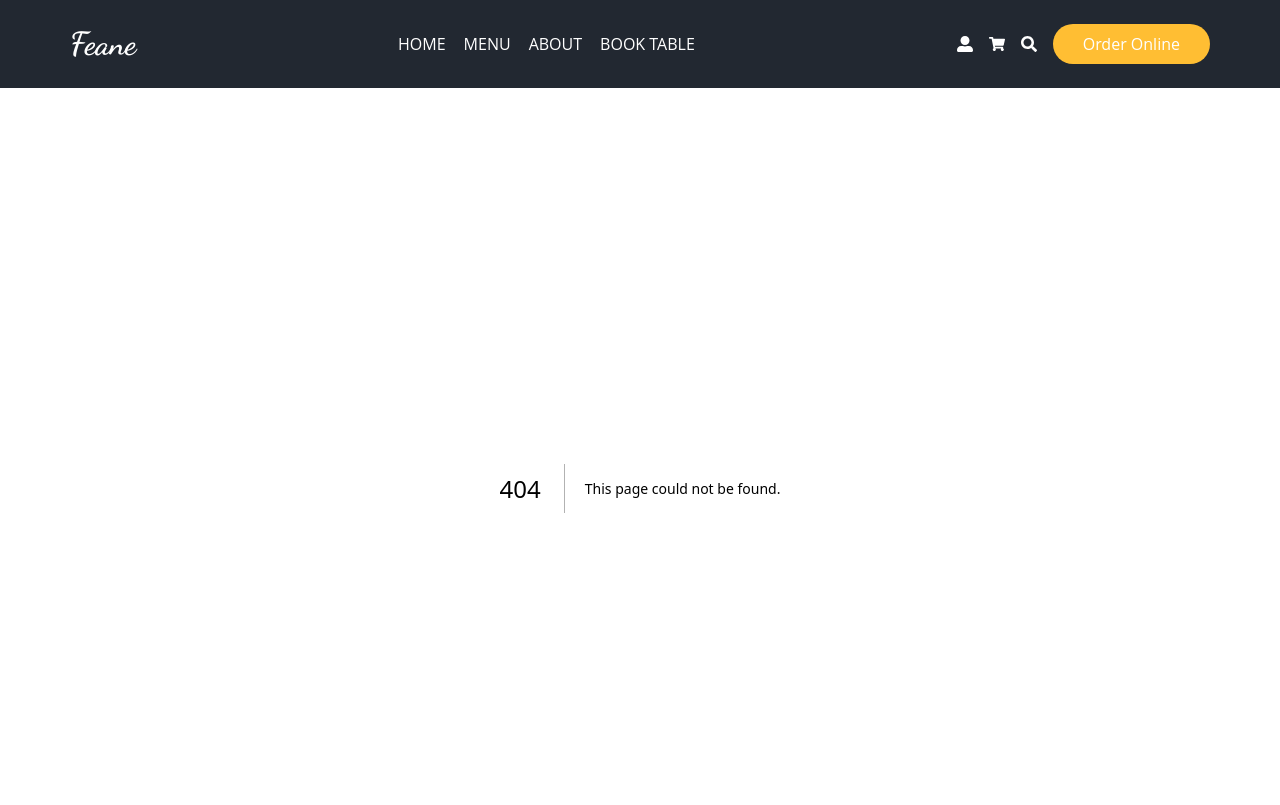
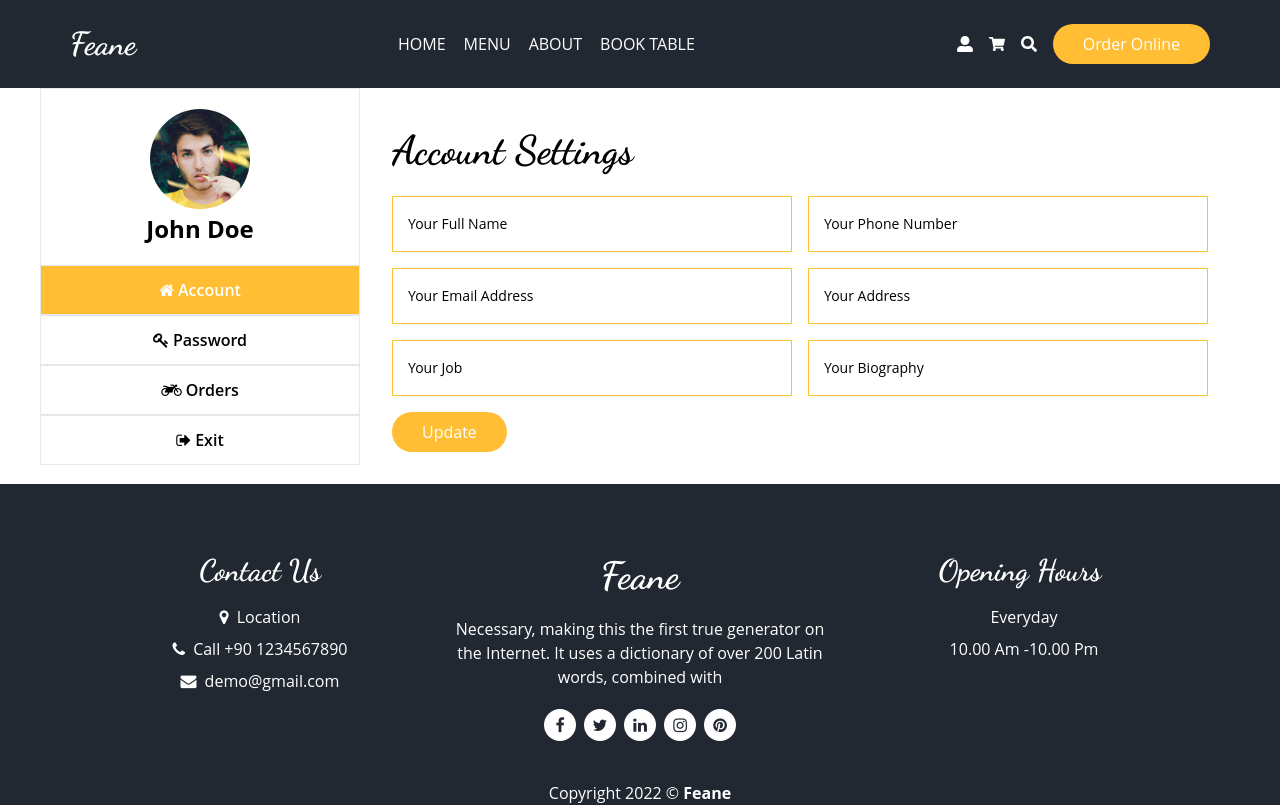
Before and after one commit to ilkeasagicayir/food-ordering, a Next.js app: page /profile in a window 1280 px wide. Before the commit this address had no page. Shown: the top 805 px of the page. Built offline with nearby package versions, Linux system fonts and the light colour scheme.

Commit message:
Profile Account Settings Page

```diff
--- /dev/null
+++ b/components/profile/Account.jsx
@@ -0,0 +1,100 @@
+import { useFormik } from "formik";
+import { profileSchema } from "../../schema/profile";
+import Title from "../ui/Title";
+import Input from "../form/Input";
+
+const Account = () => {
+    const onSubmit = async (values, actions) => {
+      await new Promise((resolve) => setTimeout(resolve, 4000));
+      actions.resetForm();
+    };
+
+    const { values, errors, touched, handleSubmit, handleChange, handleBlur } =
+      useFormik({
+        initialValues: {
+          fullName: "",
+          phoneNumber: "",
+          email: "",
+          address: "",
+          job: "",
+          bio: "",
+        },
+        onSubmit,
+        validationSchema: profileSchema,
+      });
+    const inputs = [
+      {
+        id: 1,
+        name: "fullName",
+        type: "text",
+        placeholder: "Your Full Name",
+        value: values.fullName,
+        errorMessage: errors.fullName,
+        touched: touched.fullName,
+      },
+      {
+        id: 2,
+        name: "phoneNumber",
+        type: "number",
+        placeholder: "Your Phone Number",
+        value: values.phoneNumber,
+        errorMessage: errors.phoneNumber,
+        touched: touched.phoneNumber,
+      },
+      {
+        id: 3,
+        name: "email",
+        type: "email",
+        placeholder: "Your Email Address",
+        value: values.email,
+        errorMessage: errors.email,
+        touched: touched.email,
+      },
+      {
+        id: 4,
+        name: "address",
+        type: "text",
+        placeholder: "Your Address",
+        value: values.address,
+        errorMessage: errors.address,
+        touched: touched.address,
+      },
+      {
+        id: 5,
+        name: "job",
+        type: "text",
+        placeholder: "Your Job",
+        value: values.job,
+        errorMessage: errors.job,
+        touched: touched.job,
+      },
+      {
+        id: 6,
+        name: "bio",
+        type: "text",
+        placeholder: "Your Biography",
+        value: values.bio,
+        errorMessage: errors.bio,
+        touched: touched.bio,
+      },
+    ];
+
+  return (
+    <form className="lg:p-8 flex-1 lg:mt-0 mt-5">
+      <Title addClass="text-[40px]">Account Settings</Title>
+      <div className="grid lg:grid-cols-2 grid-cols-1 gap-4 mt-4">
+        {inputs.map((input) => (
+          <Input
+            key="input.id"
+            {...input}
+            onBlur={handleBlur}
+            onChange={handleChange}
+          />
+        ))}
+      </div>
+      <button className="btn-primary mt-4">Update</button>
+    </form>
+  )
+}
+
+export default Account
--- /dev/null
+++ b/pages/profile/index.jsx
@@ -0,0 +1,66 @@
+import Image from "next/image";
+import { useState } from "react";
+import Account from "../../components/profile/Account";
+
+const Profile = () => {
+
+    const [tabs, setTabs] = useState(0);
+
+    return (
+        <div className="flex px-10 min-h-[calc(100vh_-_433px)] lg:flex-row flex-col">
+      <div className="lg:w-80 w-100 flex-shrink-0">
+        <div className="relative flex flex-col items-center px-10 py-5 border border-b-0">
+          <Image
+            src="/images/client2.jpg"
+            alt=""
+            width={100}
+            height={100}
+            className="rounded-full"
+          />
+          <b className="text-2xl mt-1">John Doe</b>
+        </div>
+        <ul className="text-center font-semibold">
+          <li
+            className={`border w-full p-3 cursor-pointer hover:bg-primary hover:text-white transition-all ${
+              tabs === 0 && "bg-primary text-white"
+            }`}
+            onClick={() => setTabs(0)}
+          >
+            <i className="fa fa-home"></i>
+            <button className="ml-1 ">Account</button>
+          </li>
+          <li
+            className={`border w-full p-3 cursor-pointer hover:bg-primary hover:text-white transition-all ${
+              tabs === 1 && "bg-primary text-white"
+            }`}
+            onClick={() => setTabs(1)}
+          >
+            <i className="fa fa-key"></i>
+            <button className="ml-1">Password</button>
+          </li>
+          <li
+            className={`border w-full p-3 cursor-pointer hover:bg-primary hover:text-white transition-all ${
+              tabs === 2 && "bg-primary text-white"
+            }`}
+            onClick={() => setTabs(2)}
+          >
+            <i className="fa fa-motorcycle"></i>
+            <button className="ml-1">Orders</button>
+          </li>
+          <li
+            className={`border w-full p-3 cursor-pointer hover:bg-primary hover:text-white transition-all ${
+              tabs === 3 && "bg-primary text-white"
+            }`}
+            onClick={() => setTabs(3)}
+          >
+            <i className="fa fa-sign-out"></i>
+            <button className="ml-1">Exit</button>
+          </li>
+        </ul>
+      </div>
+      {tabs === 0 && <Account />}
+    </div>
+    )
+  }
+
+export default Profile
--- /dev/null
+++ b/schema/profile.js
@@ -0,0 +1,14 @@
+import * as Yup from "yup";
+
+export const profileSchema = Yup.object({
+  fullName: Yup.string()
+    .required("Full name is required.")
+    .min(3, "Full name must be at least 3 characters."),
+  phoneNumber: Yup.string()
+    .required("Phone Number is required.")
+    .min(10, "Phone number must be at least 9 characters."),
+  email: Yup.string().required("Email is required.").email("Email is invalid."),
+  address: Yup.string().required("Address is required."),
+  job: Yup.string().required("Job is required."),
+  bio: Yup.string().required("Biography is required."),
+});
```
